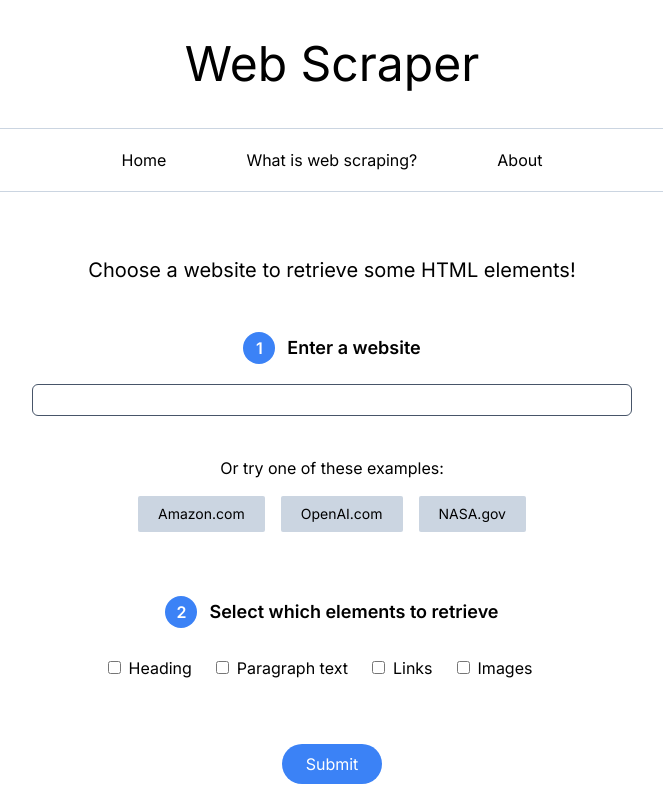
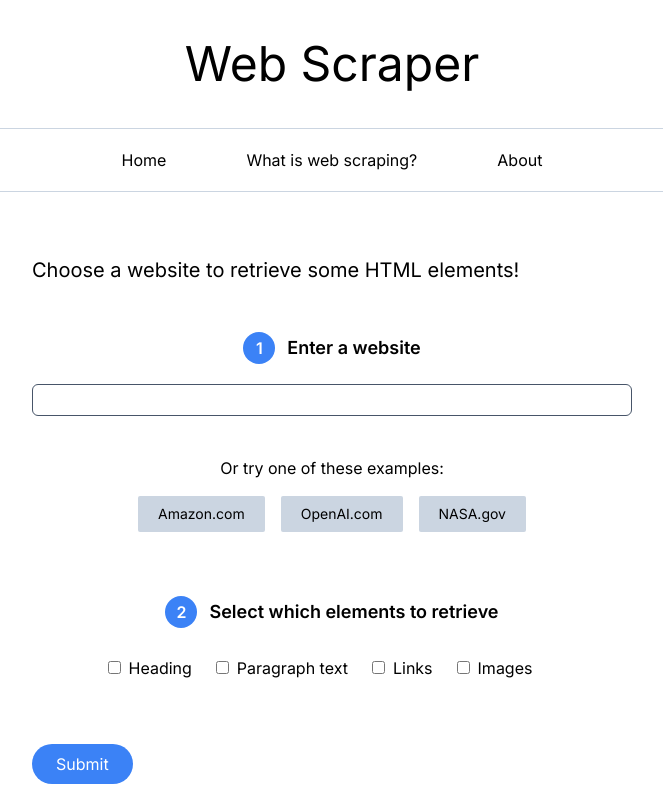
Before and after one commit to bridgerbrown/web-scraper-python, a Next.js app: page / in a window 1280 px wide. Shown: the whole page, without its empty margins (308-971 px from the left). Built offline with nearby package versions, Linux system fonts and the light colour scheme.

Commit message:
starting submit state

```diff
--- a/app/home.tsx
+++ b/app/home.tsx
@@ -17,6 +17,7 @@ export default function Home() {
   const [elementsError, setElementsError] = useState<boolean>(false);
   const [status, setStatus] = useState<string>("");
   const [scrapedData, setScrapedData] = useState<any>();
+  const [submitted, setSubmitted] = useState<boolean>(false);
 
   const handleUrlChange = (event: ChangeEvent<HTMLInputElement>) => {
     const newUrl = event.target.value;
@@ -60,6 +61,12 @@ export default function Home() {
     <main>
       <Navbar />
       <section className="mt-16 justify-center items-center flex flex-col">
+        {
+          submitted
+          ?
+          <div></div>
+          :
+          <div>
             <h1 className="text-xl mb-12">
               Choose a website to retrieve some HTML elements!
             </h1>
@@ -202,6 +209,8 @@ export default function Home() {
                 Submit
               </button>
             </div>
+          </div>
+        }
       </section>
     </main>
   )
```
Also changed, not shown: app/names.csv (deleted), 1 other file (tests, documents, lock files or other folders). Lines whose indentation alone changed are shown as unchanged.
